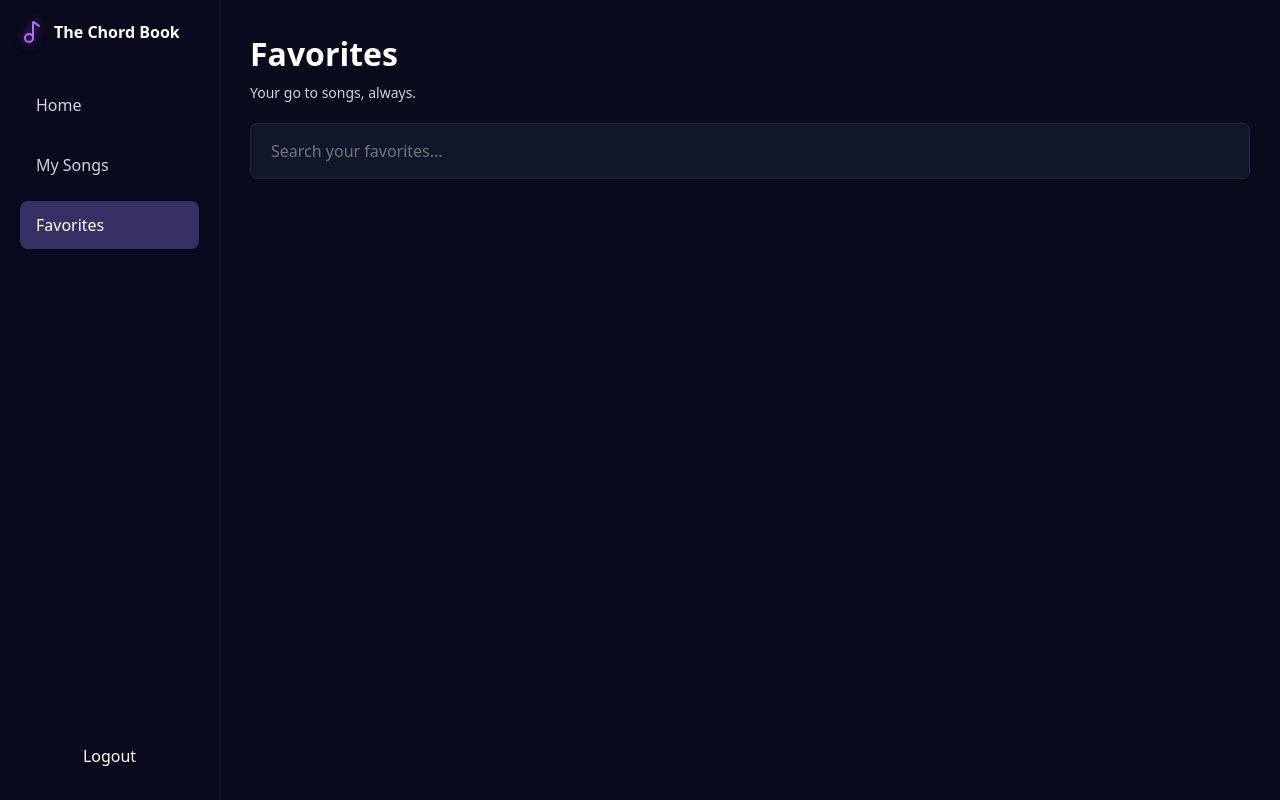
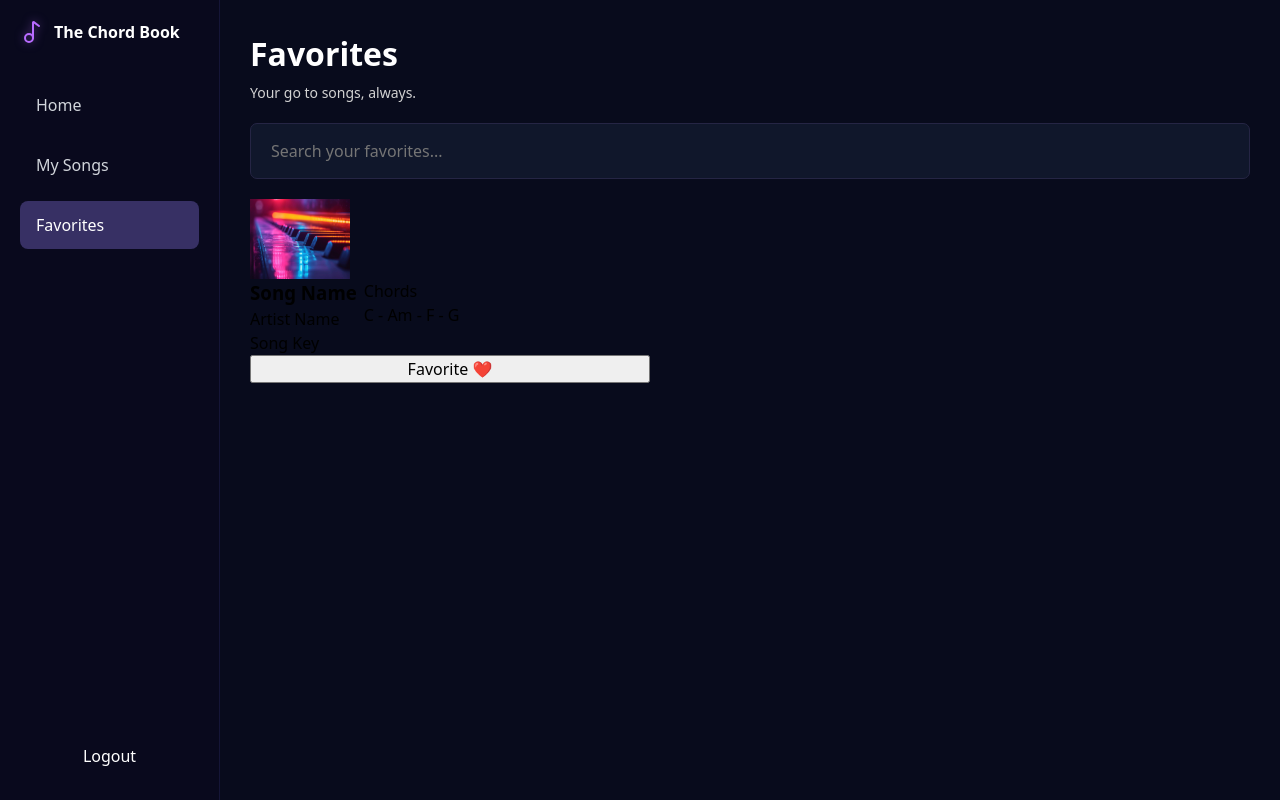
Before and after one commit to mercytv932/Chord_Book, a React (Vite) app in the folder frontend/: page /favorites in a window 1280 px wide. Built offline with nearby package versions, Linux system fonts and the light colour scheme.

Commit message:
SongCard styles

```diff
--- a/frontend/src/App.css
+++ b/frontend/src/App.css
@@ -267,3 +267,20 @@
   gap: 15px;
   background-color: #080b1c;
 }
+
+/* SongCard */
+.song-card {
+  display: grid;
+  width: 400px;
+  height: auto;
+}
+
+.song-card-image {
+  width: 100px;
+  height: 80px;
+}
+
+.song-card-content {
+  display: flex;
+  gap: 7px;
+}
--- a/frontend/src/components/SongCard.tsx
+++ b/frontend/src/components/SongCard.tsx
@@ -3,11 +3,18 @@ import songCardImage from "../assets/songCardImage.png.jpeg";
 function SongCard() {
   return (
     <div className="song-card">
-      <img src={songCardImage} alt="" />
+      <img
+        src={songCardImage}
+        alt=""
+        className="
+      song-card-image"
+      />
       <div className="song-card-content">
-        <h3>Song Name</h3>
-        <p>Artist Name</p>
-        <p>Song Key</p>
+        <div className="song-info">
+          <h3>Song Name</h3>
+          <p>Artist Name</p>
+          <p>Song Key</p>
+        </div>
 
         <div className="song-chords">
           <span className="span-chords">Chords</span>
--- a/frontend/src/pages/Favorites.tsx
+++ b/frontend/src/pages/Favorites.tsx
@@ -1,3 +1,5 @@
+import SongCard from "../components/SongCard";
+
 function Favorites() {
   return (
     <div className="favorites">
@@ -13,7 +15,10 @@ function Favorites() {
         className="favorites-search"
       />
 
-      <div className="favorite-songs">{/* SongCard components go here */}</div>
+      <div className="favorites-songs">
+        <SongCard />
+        {/* SongCard components go here */}
+      </div>
     </div>
   );
 }
--- a/frontend/src/pages/MySongs.tsx
+++ b/frontend/src/pages/MySongs.tsx
@@ -1,4 +1,5 @@
 import { Link } from "react-router-dom";
+import SongCard from "../components/SongCard";
 function MySongs() {
   return (
     <div className="my-songs">
@@ -17,7 +18,9 @@ function MySongs() {
         placeholder=" Search by song or artist..."
       />
 
-      <div className="songs-grid"></div>
+      <div className="songs-grid">
+        <SongCard />
+      </div>
     </div>
   );
 }
```
